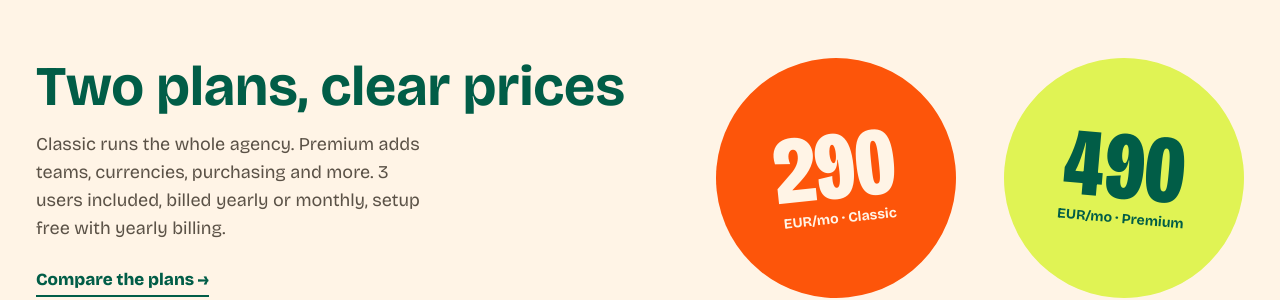
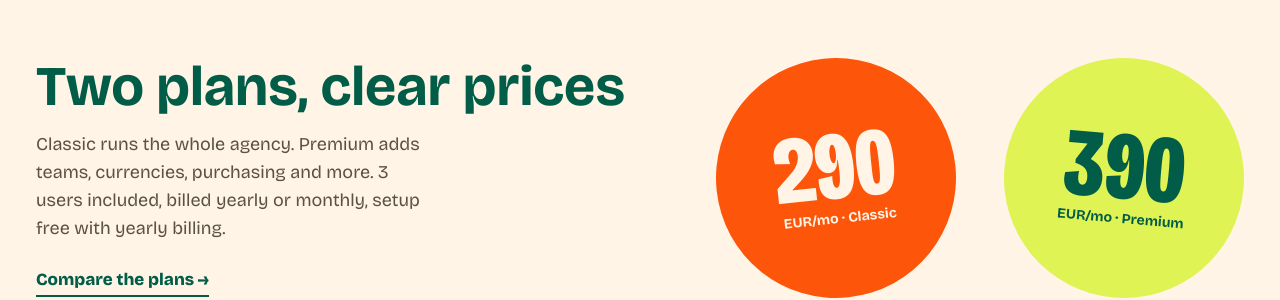
Before and after one commit to sidoine-dantin/traviosoft-website, a Next.js app: page /en in a window 1280 px wide. Shown: the part 2940-3240 px from the top of the page. Built offline with nearby package versions, Linux system fonts and the light colour scheme.

Commit message:
Premium at 390 EUR a month (470 monthly)
Owner's price decision of 13 Nov 2026: Classic 290 / Premium 390.

Co-Authored-By: Claude Opus 5.5 <noreply@anthropic.com>
Claude-Session: https://claude.ai/code/session_01HXYegL644AGif4wV1Aa86b

```diff
--- a/src/content/prices.ts
+++ b/src/content/prices.ts
@@ -5,7 +5,7 @@
  */
 export const PRICES = {
   classic: { yearly: 290, monthly: 350 },
-  premium: { yearly: 490, monthly: 590 },
+  premium: { yearly: 390, monthly: 470 },
   usersIncluded: 3,
   extraUser: { yearly: 60, monthly: 70 },
   /** one-off setup and import fee with monthly billing (free with yearly) */
```
